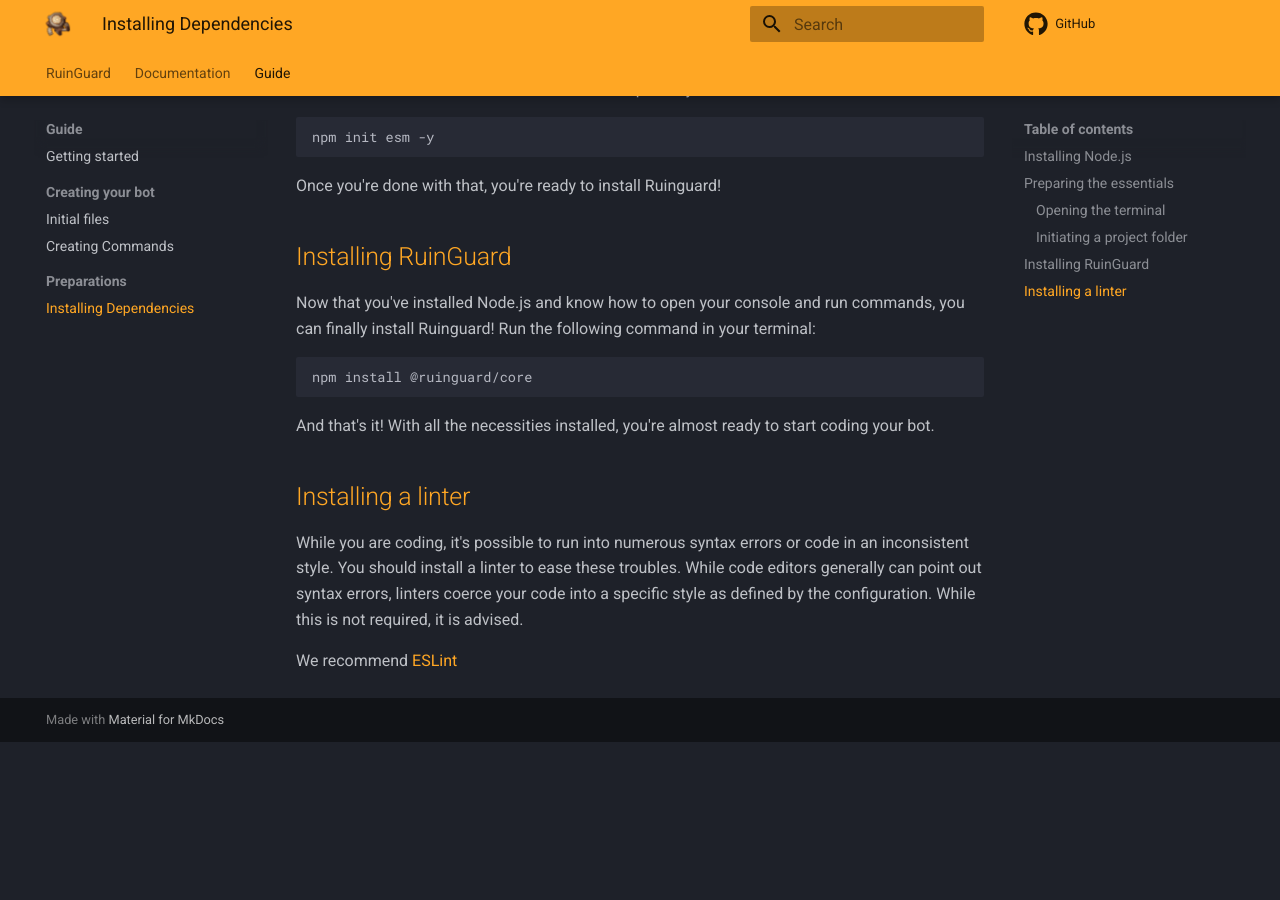
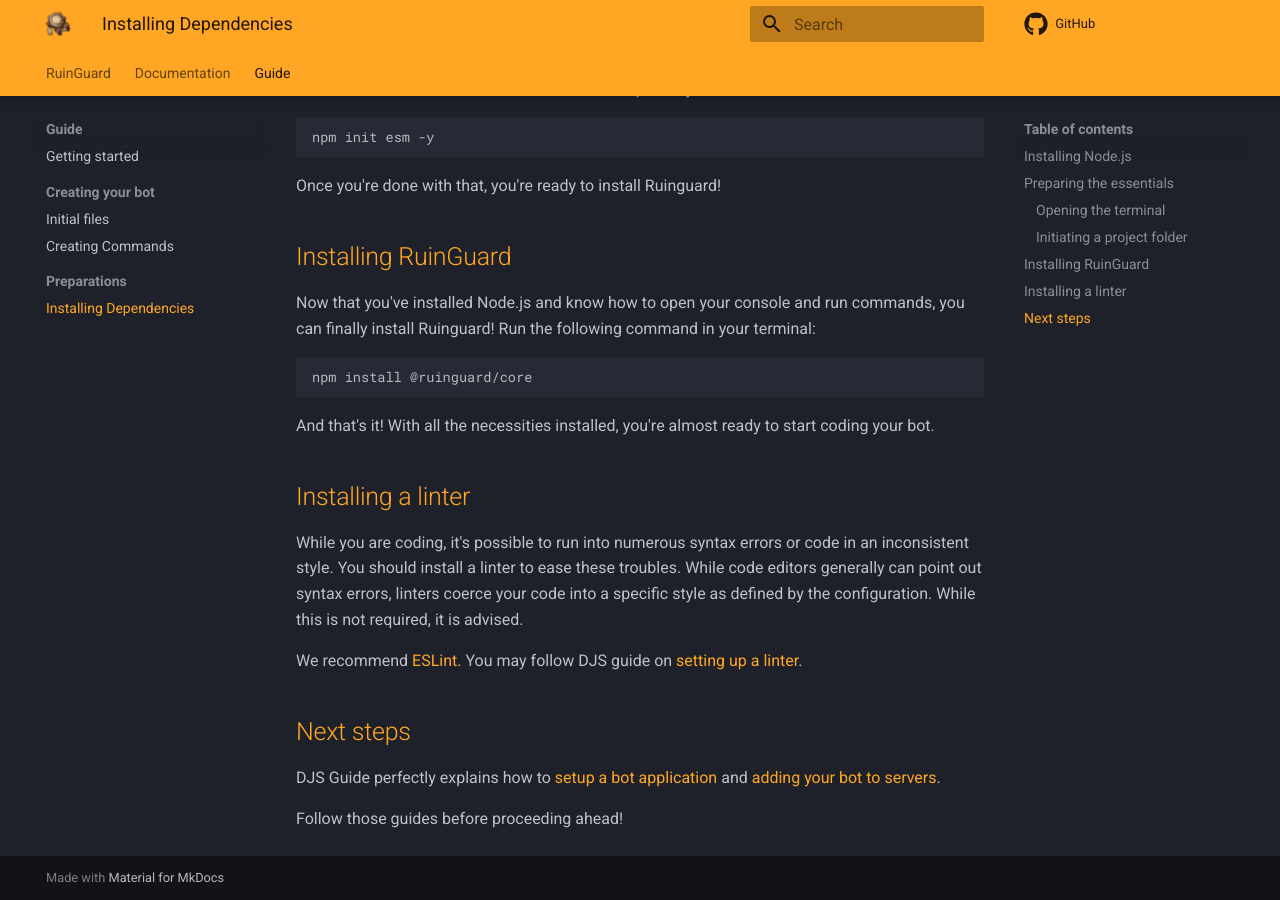
Before and after one commit to Khaenri-ah/ruinguard-docs, an MkDocs documentation site: the page built from docs/guide/preparations/README.md, in a window 1280 px wide and 900 px high, scrolled down 1656 px. Built offline with MkDocs 1.6.1 and Material for MkDocs 9.7.7, drawn with Linux system fonts in a browser that asks for light colours; comment, search, counter and statistics services are not loaded; before the commit the page ends 2398 px from its top, so only the background shows below that.

Commit message:
Referenced bot app & adding bot

```diff
--- a/docs/guide/preparations/README.md
+++ b/docs/guide/preparations/README.md
@@ -75,4 +75,10 @@
 
 While you are coding, it's possible to run into numerous syntax errors or code in an inconsistent style. You should install a linter to ease these troubles. While code editors generally can point out syntax errors, linters coerce your code into a specific style as defined by the configuration. While this is not required, it is advised.
 
-We recommend [ESLint](https://eslint.org/)
+We recommend [ESLint](https://eslint.org/). You may follow DJS guide on [setting up a linter](https://discordjs.guide/preparations/setting-up-a-linter.html).
+
+## Next steps
+
+DJS Guide perfectly explains how to [setup a bot application](https://discordjs.guide/preparations/setting-up-a-bot-application.html) and [adding your bot to servers](https://discordjs.guide/preparations/adding-your-bot-to-servers.html).
+
+Follow those guides before proceeding ahead!
```
